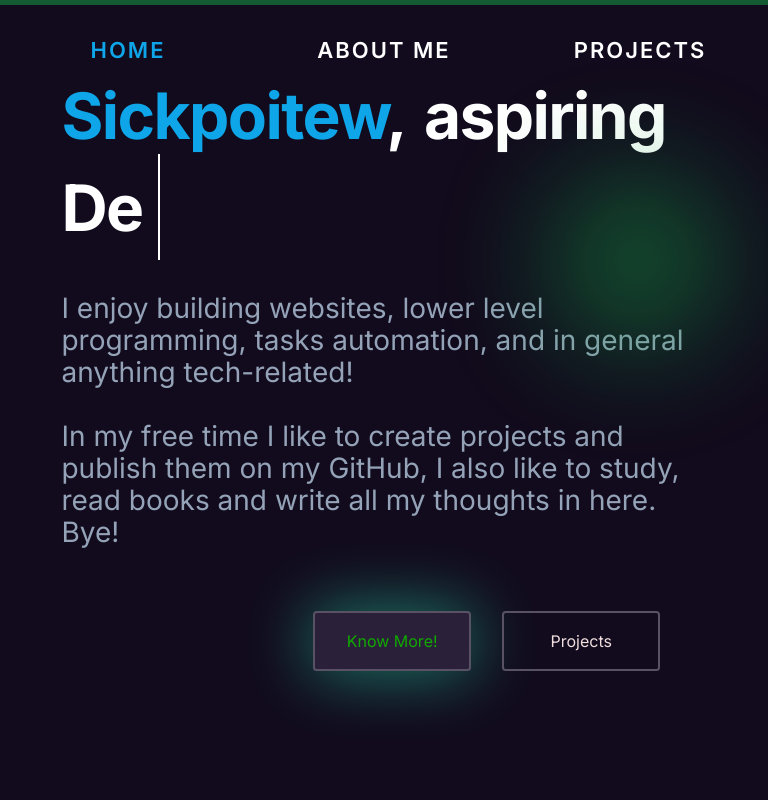
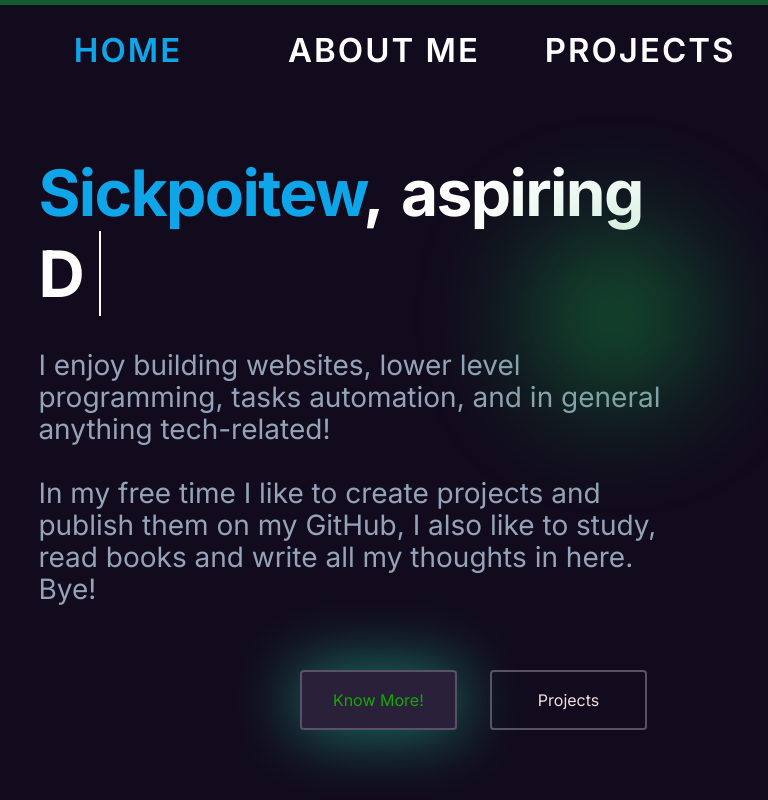
Before and after one commit to Poitew/E-portfolio, a React (Vite) app: page / in a window 768 px wide. Shown: the top 800 px of the page. Built offline with nearby package versions, Linux system fonts and the light colour scheme.

Commit message:
fix: fixed font size being too large on 100% zoom

```diff
--- a/src/components/app/About_Me/About_Me.module.css
+++ b/src/components/app/About_Me/About_Me.module.css
@@ -128,6 +128,7 @@
     .history {
         width: 90%;
         font-size: 1.5em;
+        border: 0;
     }
 
     .skillsContainer {
--- a/src/components/app/Header/Header.module.css
+++ b/src/components/app/Header/Header.module.css
@@ -23,7 +23,7 @@
 }
 
 .link {
-    font-size: 2em;
+    font-size: 1.25em;
     display: flex;
     align-items: center;
 }
@@ -37,6 +37,7 @@
     width: 10vw;
     height: 5vh;
     letter-spacing: 2px;
+    font-size: 0.8em;
     display: flex;
     justify-content: center;
     align-items: center;
@@ -148,5 +149,6 @@
 
     .div {
         width: 25vw;
+        font-size: 1.5em;
     }
 }
--- a/src/components/app/Home/Home.module.css
+++ b/src/components/app/Home/Home.module.css
@@ -52,7 +52,7 @@
 }
 
 .description {
-    font-size: 1.4em;
+    font-size: 1.1em;
     width: 80%;
     color: rgb(148 163 184);
 }
@@ -159,6 +159,9 @@
 
 /* Medium devices (tablets, less than 1025) */
 @media only screen and (min-width: 700px) and (max-width: 1024px) and (min-height: 700px){
+    .home {
+        padding: 20% 10% 0 5%;
+    }
     .presentationContainer {
         margin-top: 15%;
     }
--- a/src/main.css
+++ b/src/main.css
@@ -1,6 +1,6 @@
 /* general decoration*/
 :root {
-    --title_size: 5em;
+    --title_size: 4em;
     --green: rgba(23, 171, 74, 0.5);
 }
 
@@ -36,17 +36,17 @@ h2 {
 }
 
 h3 {
-    font-size: 5em;
+    font-size: 3em;
     margin: 0;
 }
 
 p {
-    font-size: 1.1em;
+    font-size: 0.85em;
     margin: 0;
 }
 
 a {
-    font-size: 1.1em;
+    font-size: 0.9em;
     color: inherit;
     text-decoration-line: none;
 }
@@ -88,4 +88,19 @@ li {
     :root {
         --title_size: 3em
     }
+
+    p {
+        font-size: 1.1em;
+    }
 }
+
+/* Medium devices (tablets, less than 1025) */
+@media only screen and (min-width: 700px) and (max-width: 1024px) and (min-height: 700px){
+    p {
+        font-size: 1.2em;
+    }
+
+    a {
+        font-size: 1.1em;
+    }
+}
```
